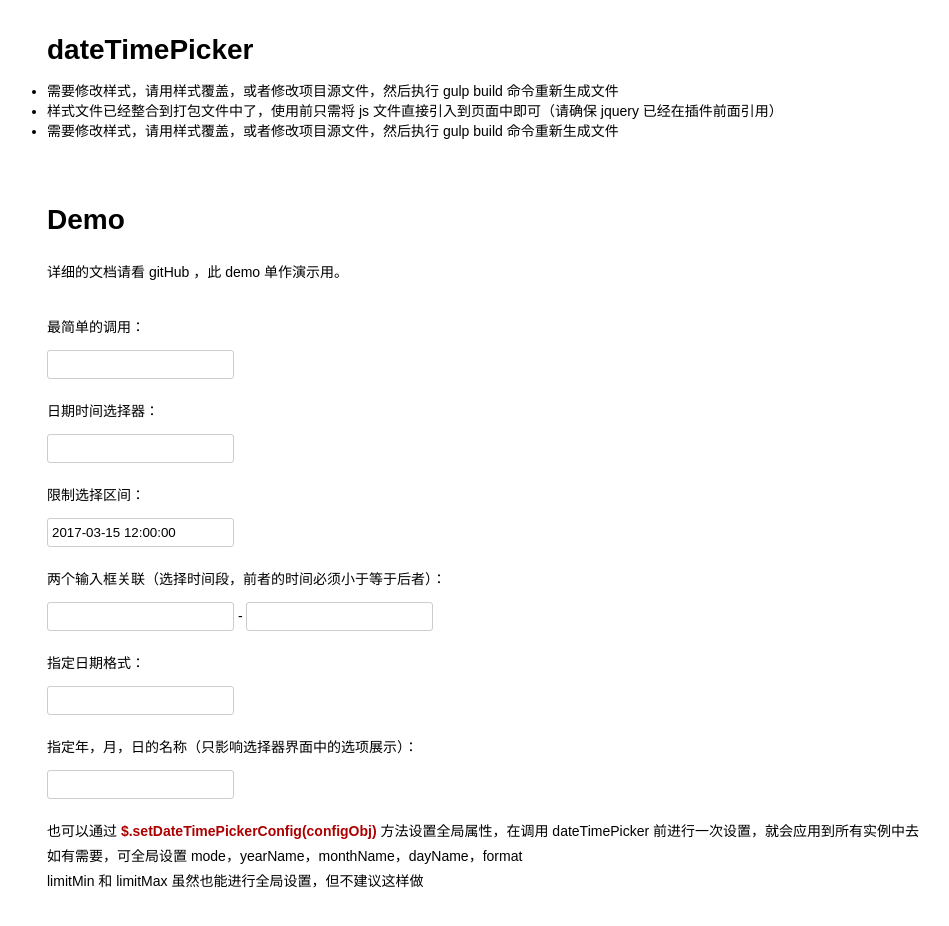
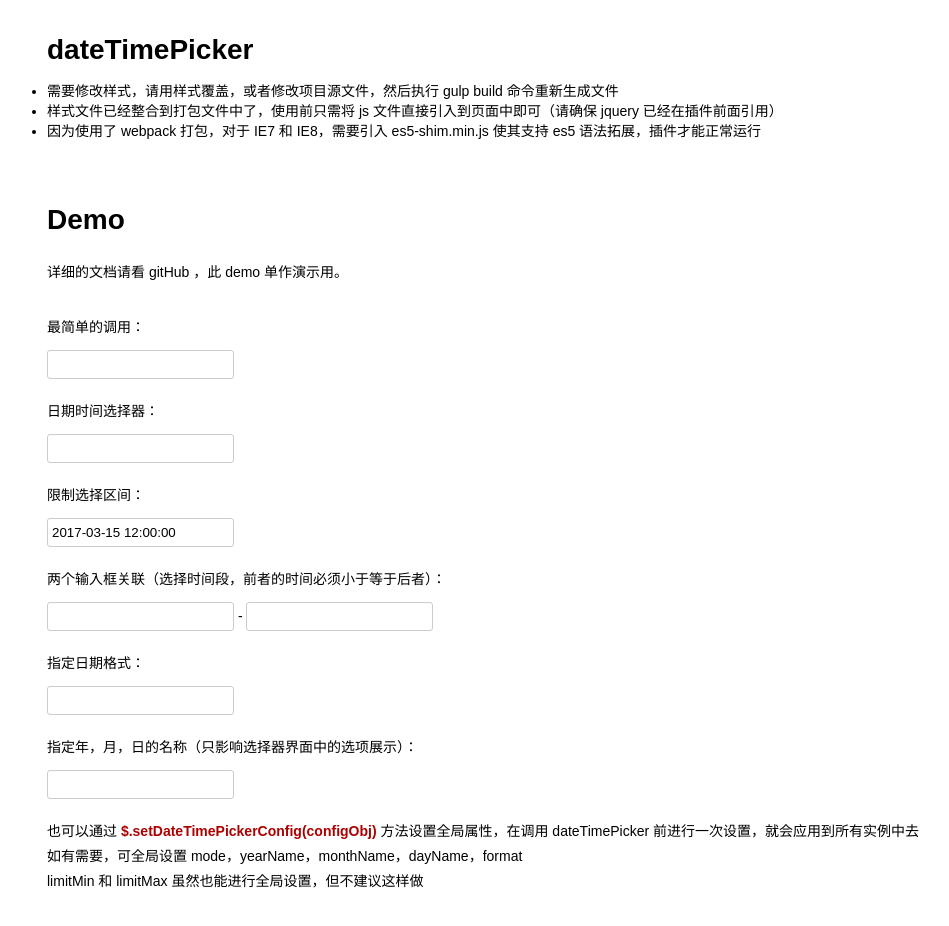
Before and after one commit to YD-Feng/dateTimePicker, a website: page demo/index.html in a window 1280 px wide. Shown: the whole page, without its empty margins (123-1072 px from the left). Drawn offline with Linux system fonts and the light colour scheme.

Commit message:
demo update

```diff
--- a/demo/index.html
+++ b/demo/index.html
@@ -34,7 +34,7 @@
     <ul>
         <li>需要修改样式，请用样式覆盖，或者修改项目源文件，然后执行 gulp build 命令重新生成文件</li>
         <li>样式文件已经整合到打包文件中了，使用前只需将 js 文件直接引入到页面中即可（请确保 jquery 已经在插件前面引用）</li>
-        <li>需要修改样式，请用样式覆盖，或者修改项目源文件，然后执行 gulp build 命令重新生成文件</li>
+        <li>因为使用了 webpack 打包，对于 IE7 和 IE8，需要引入 es5-shim.min.js 使其支持 es5 语法拓展，插件才能正常运行</li>
     </ul>
 
     <div style="height: 50px"></div>
```
